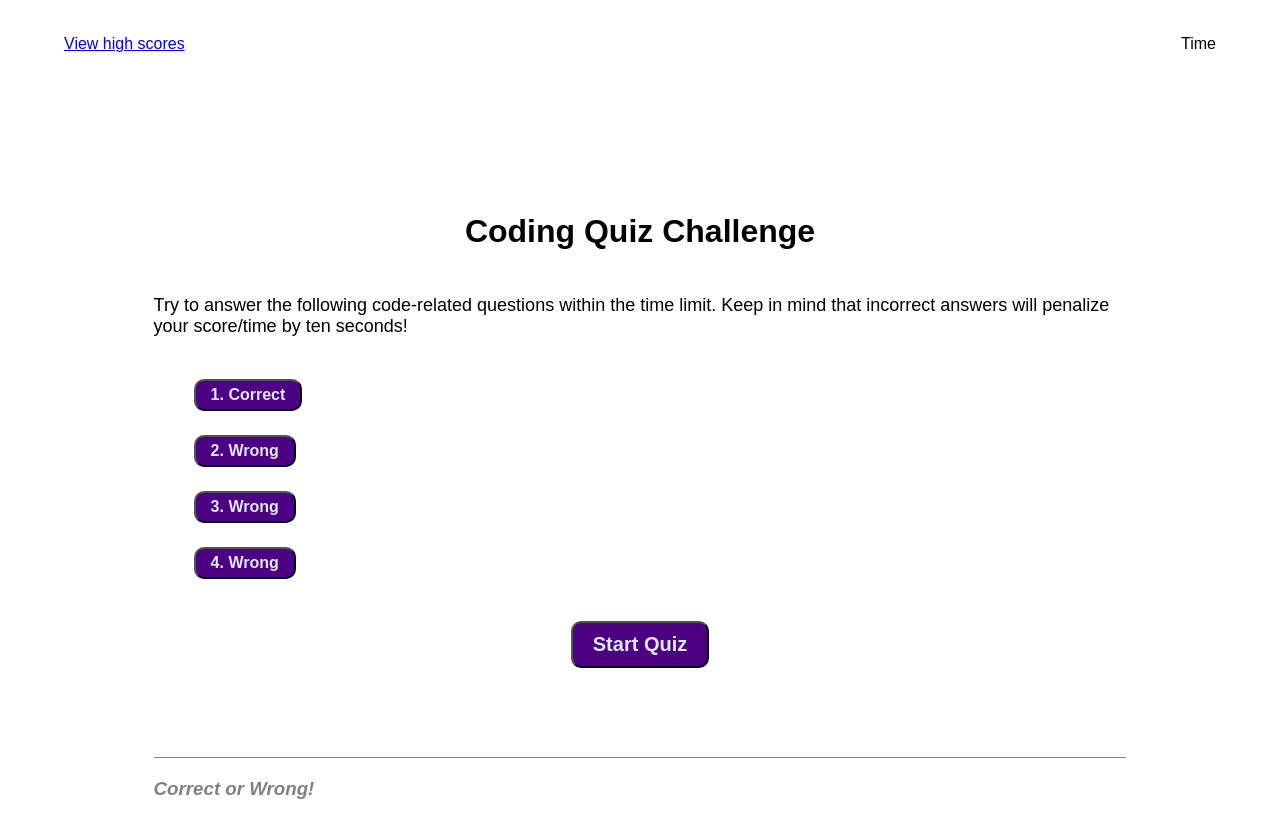
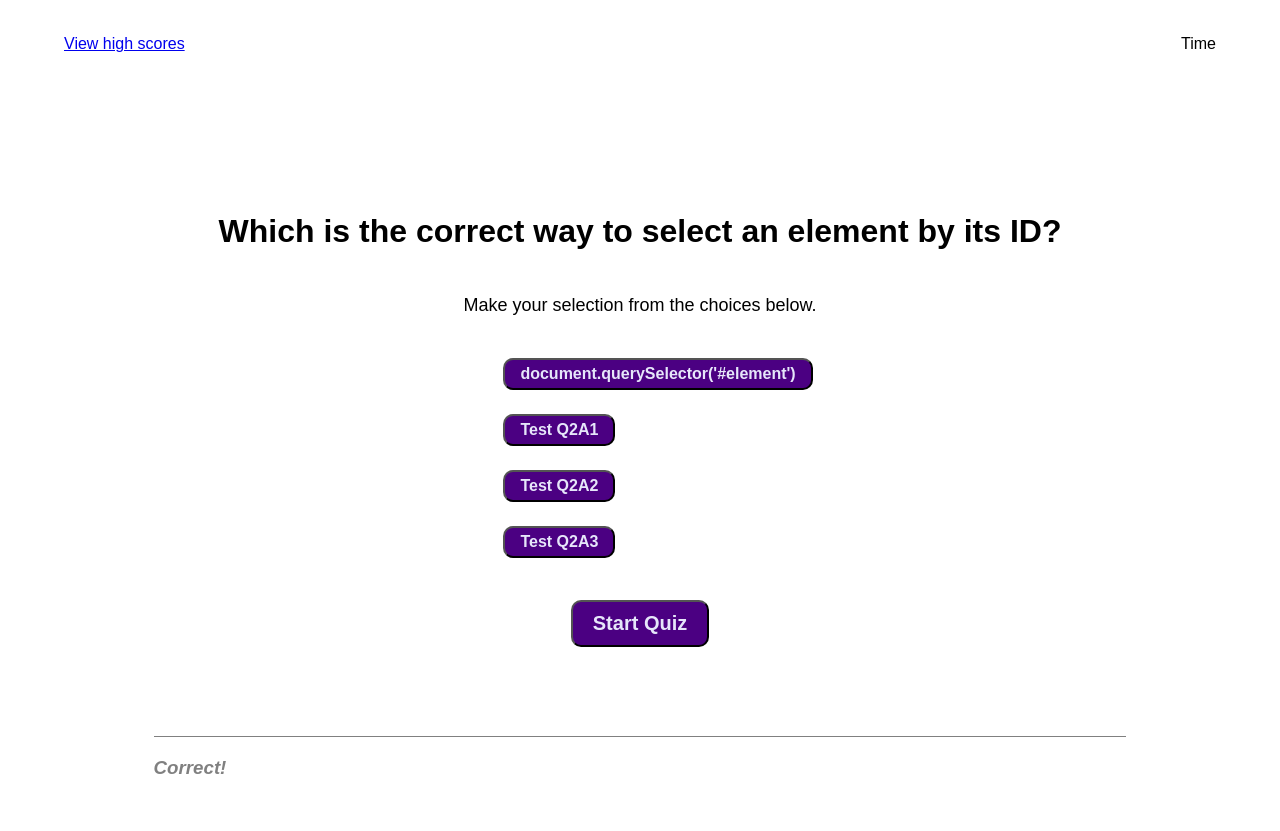
Before and after one commit to jsalinas212/coding-quiz-challenge, a plain HTML site: page index.html in a window 1280 px wide. Both pictures are taken after a click on the button "1. Correct". After the commit the page ends 810 px from the top, so only its background shows below. Drawn offline with Linux system fonts and the light colour scheme.

Commit message:
fixed answer evaluation logic, added more questions and answers, updated footer message on answer

```diff
--- a/assets/js/script.js
+++ b/assets/js/script.js
@@ -18,8 +18,9 @@ var wrongAnswerEl3 = document.querySelector("#w-answer3");
 
 // Footer element
 var footerContentEl = document.querySelector("footer");
+var footerHeadlineEl = document.createElement("h3");
 
-var questionsAnswered = 0;
+var questionCount = 0;
 
 // Create question object
 var questionObj = {
@@ -27,11 +28,29 @@ var questionObj = {
     questionBank:  [
         "Between which HTMl elements can we link our JavaScript file in?",
         "Which is the correct way to select an element by its ID?",
-        "How do you output data to the console?"
+        "How do you output data to the console?",
+        "How much wood can a woodchuck chuck?",
+        "",
+        "",
+        "",
+        "",
+        "",
+        "",
+        "",
+        ""
     ],
     // Wrong answers nested array
     wrongAnswers:  [
         ["Test Q1A1", "Test Q1A2", "Test Q1A3"],
+        ["Test Q2A1", "Test Q2A2", "Test Q2A3"],
+        ["Test Q2A1", "Test Q2A2", "Test Q2A3"],
+        ["Test Q2A1", "Test Q2A2", "Test Q2A3"],
+        ["Test Q2A1", "Test Q2A2", "Test Q2A3"],
+        ["Test Q2A1", "Test Q2A2", "Test Q2A3"],
+        ["Test Q2A1", "Test Q2A2", "Test Q2A3"],
+        ["Test Q2A1", "Test Q2A2", "Test Q2A3"],
+        ["Test Q2A1", "Test Q2A2", "Test Q2A3"],
+        ["Test Q2A1", "Test Q2A2", "Test Q2A3"],
         ["Test Q2A1", "Test Q2A2", "Test Q2A3"],
         ["Test Q3A1", "Test Q3A2", "Test Q3A3"]
     ],
@@ -39,7 +58,16 @@ var questionObj = {
     correctAnswers: [
         "The <head> or <body> HTML tags",
         "document.querySelector('#element')",
-        "console.log()"
+        "console.log()",
+        "0",
+        "0",
+        "0",
+        "0",
+        "0",
+        "0",
+        "0",
+        "0",
+        "0"
     ],
     // Question order function to randomize questions maybe?
     questionOrder: {
@@ -63,47 +91,37 @@ var dockTime = function() {
 var evaluateAnswer = function(isCorrect) {
     if (isCorrect === "correct") {
         updateScore();
+        footerContentEl.appendChild(footerHeadlineEl);
+        footerHeadlineEl.textContent = "Correct!";
     } else {
         dockTime();
+        footerContentEl.appendChild(footerHeadlineEl);
+        footerHeadlineEl.textContent = "Wrong!";
     }
-
-    getQuestion(questionsAnswered+=1);
+    getQuestion(questionCount+=1);
 }
 
 // Serve up next question
-var getQuestion = function(questionsAnswered) {
+var getQuestion = function(questionCount) {
     // Get number of questions from bank
     var questionsNum = questionObj.questionBank.length;
 
+    if (questionCount>0) {
+        console.log("You have answered " + questionCount + " questions.");
+    }
+
     // Ask question if there are questions in the bank
-    if (questionsAnswered<questionsNum) {
-        console.log("Question #" + questionsAnswered);
+    if (questionCount<questionsNum) {
+        console.log("Question #" + (questionCount+1));
         // Get wrong answer for question from questionObj
-        wrongAnsBank = questionObj.wrongAnswers[questionsAnswered];
+        wrongAnsBank = questionObj.wrongAnswers[questionCount];
 
-        questionHeadlinEl.textContent = questionObj.questionBank[questionsAnswered];
+        questionHeadlinEl.textContent = questionObj.questionBank[questionCount];
         questionBodyEl.textContent = "Make your selection from the choices below.";
-        cAnswerEl.textContent = questionObj.correctAnswers[questionsAnswered];
+        cAnswerEl.textContent = questionObj.correctAnswers[questionCount];
         wrongAnswerEl1.textContent = wrongAnsBank[0];
         wrongAnswerEl2.textContent = wrongAnsBank[1];
         wrongAnswerEl3.textContent = wrongAnsBank[2];
-
-        cAnswerEl.addEventListener("click", function() {
-            evaluateAnswer("correct");
-            console.log("Answer was correct");
-        });
-        wrongAnswerEl1.addEventListener("click", function() {
-            evaluateAnswer("wrong1");
-            console.log("Answer was wrong");
-        });
-        wrongAnswerEl2.addEventListener("click", function() {
-            evaluateAnswer("wrong2");
-            console.log("Answer was wrong");
-        });
-        wrongAnswerEl3.addEventListener("click", function() {
-            evaluateAnswer("wrong3");
-            console.log("Answer was wrong");
-        });
 
     } else {
         // No more questions in bank
@@ -115,7 +133,7 @@ var getQuestion = function(questionsAnswered) {
 // Start the quiz
 var startQuiz = function(event) {
     console.log("The quiz has started.");
-    getQuestion(questionsAnswered);
+    getQuestion(questionCount);
 }
 
 // Build timer
@@ -126,3 +144,9 @@ var startQuiz = function(event) {
 
 // Event handlers for buttons
 quizStartEl.addEventListener("click", startQuiz);
+wrongAnswerEl1.addEventListener("click", evaluateAnswer);
+wrongAnswerEl2.addEventListener("click", evaluateAnswer);
+wrongAnswerEl3.addEventListener("click",  evaluateAnswer);
+cAnswerEl.addEventListener("click", function() {
+    evaluateAnswer("correct");
+});
--- a/index.html
+++ b/index.html
@@ -33,7 +33,6 @@
     </main>
     <!-- Footer -->
     <footer>
-        <h3>Correct or Wrong!</h3>
     </footer>
     <!-- Script Link -->
     <script src="./assets/js/script.js"></script>
```
